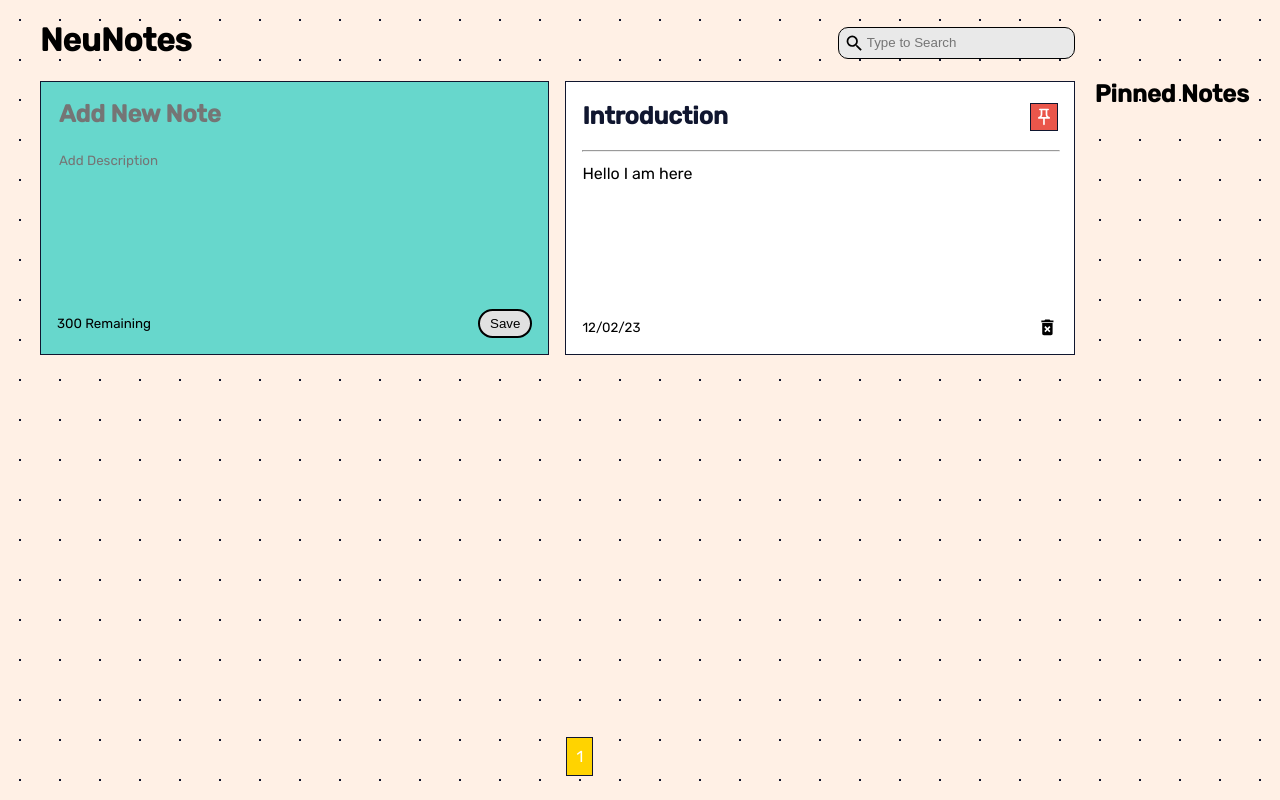
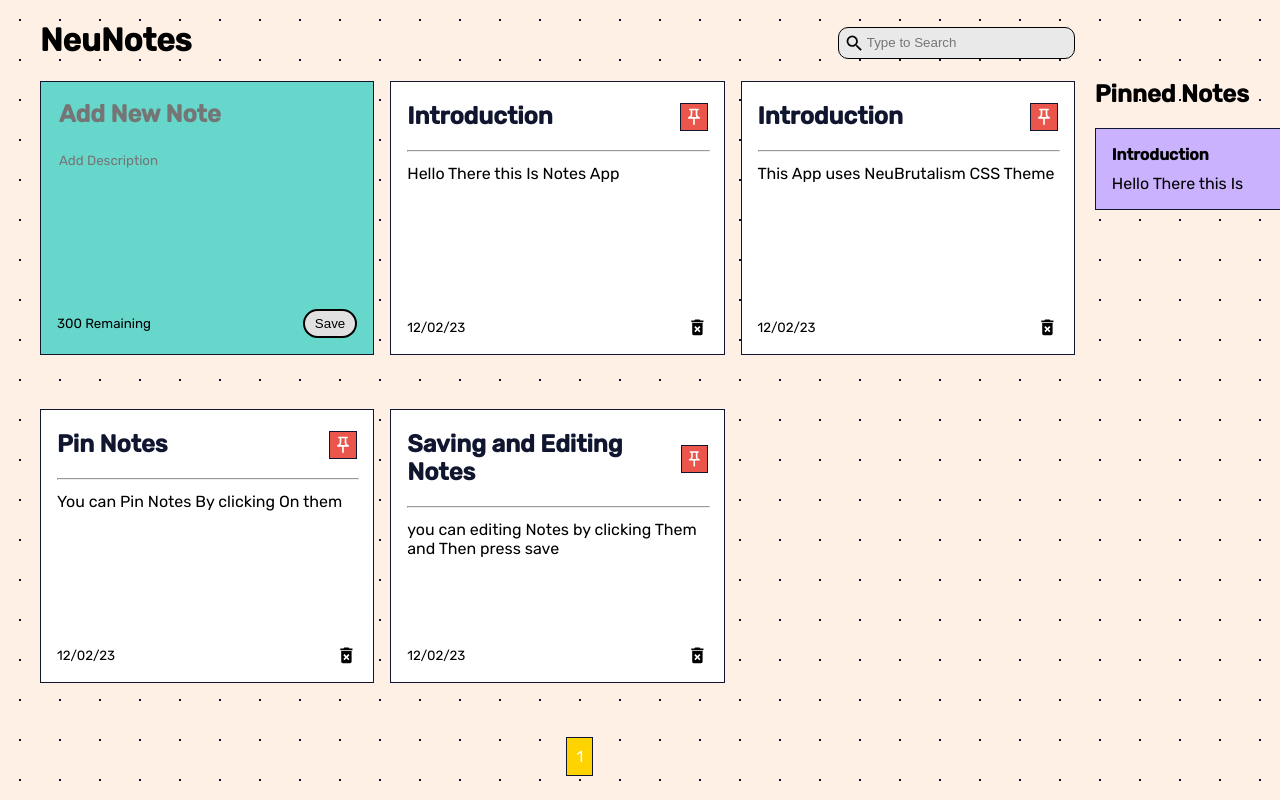
Before and after one commit to getHarshit/NeuNotes, a React (Create React App) app: page / in a window 1280 px wide. Shown: the top 800 px of the page. Built offline with nearby package versions, Linux system fonts and the light colour scheme.

Commit message:
Update App.js

```diff
--- a/src/App.js
+++ b/src/App.js
@@ -11,10 +11,32 @@ export default function App(){
     {
       id : nanoid(),
       title : "Introduction",
-      text : 'Hello I am here ',
+      text : 'Hello There this Is Notes App ',
+      date: '12/02/23',
+      pinned : true,
+    },
+    {
+      id : nanoid(),
+      title : "Introduction",
+      text : 'This App uses NeuBrutalism CSS Theme ',
       date: '12/02/23',
       pinned : false,
     },
+    {
+      id : nanoid(),
+      title : "Pin Notes",
+      text : 'You can Pin Notes By clicking On them ',
+      date: '12/02/23',
+      pinned : false,
+    },
+    {
+      id : nanoid(),
+      title : "Saving and Editing Notes ",
+      text : 'you can editing Notes by clicking Them and Then press save',
+      date: '12/02/23',
+      pinned : false,
+    }
+
   ]);
 
   //pagination States
@@ -41,6 +63,7 @@ export default function App(){
   }, [notes,pinnedNotesCount])
 
  React.useEffect(() => {
+
     if(localStorage.getItem('react-notes-app-data') != null){
       const savedNotes = JSON.parse(localStorage.getItem('react-notes-app-data'))
       if(savedNotes[0]){
```
